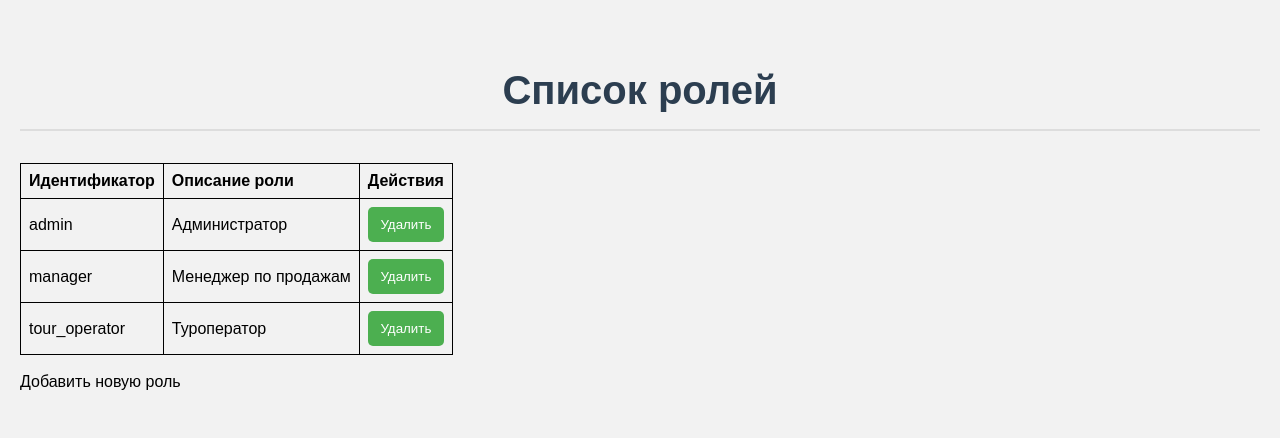
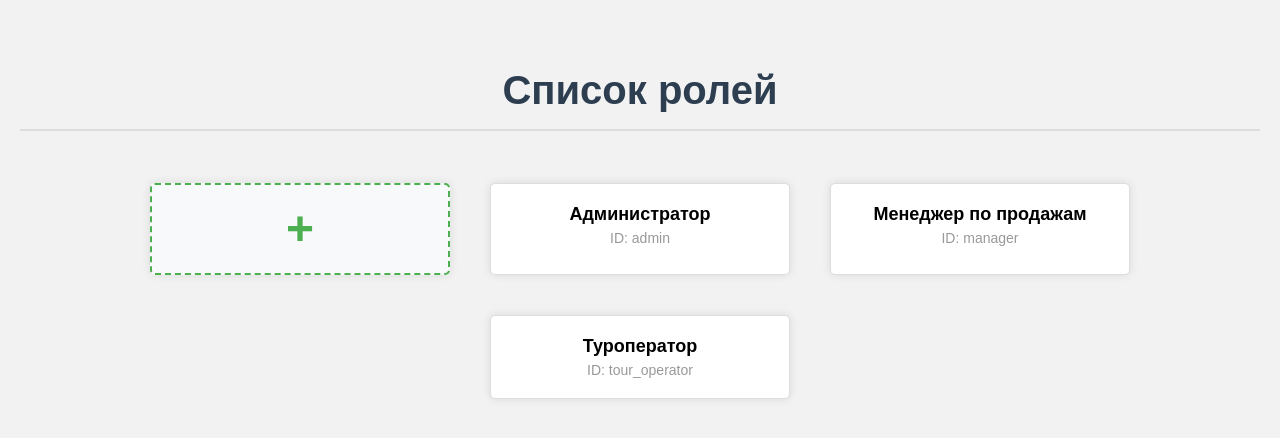
Before and after one commit to r10k5/turizm-server, a Django app: page /roli in a window 1280 px wide. Shown: the top 438 px of the page. Run offline with Django 5.2, Linux system fonts and the light colour scheme; data comes from the database, SQL or seed files in the repository.

Commit message:
стилизация списка ролей

```diff
--- a/turizm_core/templates/role/role_view.html
+++ b/turizm_core/templates/role/role_view.html
@@ -1,53 +1,114 @@
 {% extends "base.html" %}
+
+{% block head %}
+    <style>
+        .role-cards {
+            display: flex;
+            flex-wrap: wrap;
+            justify-content: center;
+        }
+        .role-card {
+            margin: 20px;
+            padding: 20px;
+            border: 1px solid #ddd;
+            border-radius: 5px;
+            width: 300px;
+            box-shadow: 0 0 10px rgba(0, 0, 0, 0.1);
+            background-color: #fff;
+            transition: box-shadow 0.2s;
+            position: relative;
+            display: flex;
+            flex-direction: column;
+            align-items: center;
+            cursor: pointer;
+        }
+        .role-card:hover {
+            box-shadow: 0 0 10px rgba(0, 0, 0, 0.2);
+            border: 1px solid #4CAF50;
+        }
+        .role-card .opisanie {
+            font-weight: bold;
+            font-size: 18px;
+            text-align: center;
+            margin-bottom: 5px;
+        }
+        .role-card .id {
+            color: #999;
+            font-size: 14px;
+            text-align: center;
+        }
+        .role-card .cancel-form {
+            position: absolute;
+            right: 10px;
+            top: 10px;
+        }
+        .role-card .cancel-btn {
+            background-color: #f44336;
+            color: #fff;
+            border: none;
+            border-radius: 100%;
+            width: 24px;
+            height: 24px;
+            opacity: 0;
+            cursor: pointer;
+            box-shadow: 0 0 10px rgba(0, 0, 0, 0.2);
+            font-size: 16px;
+            display: flex;
+            justify-content: center;
+            align-items: center;
+        }
+        .role-card:hover .cancel-btn {
+            opacity: 1;
+        }
+        .role-card .cancel-btn:hover {
+            transform: scale(1.5);
+        }
+        .add-role-card {
+            display: flex;
+            align-items: center;
+            justify-content: center;
+            background-color: #f8f9fa;
+            border: 2px dashed #4CAF50;
+            color: #4CAF50;
+            transition: all 0.3s ease;
+            text-decoration: none;
+        }
+        .add-role-card:hover {
+            background-color: #e8f5e9;
+            border-color: #45a049;
+            color: #45a049;
+            transform: scale(1.05);
+        }
+        .add-role-card .plus-icon {
+            font-size: 48px;
+            font-weight: bold;
+            line-height: 1;
+        }
+    </style>
+{% endblock %}
 
 {% block content %}
     <h1>Список ролей</h1>
-    <table>
-        <thead>
-            <tr>
-                <th>Идентификатор</th>
-                <th>Описание роли</th>
-                <th>Действия</th>
-            </tr>
-        </thead>
-        <tbody>
-            {% for role in roli %}
-                <tr>
-                    <td>{{ role.id }}</td>
-                    <td>{{ role.opisanie }}</td>
-                    <td>
-                        <form
-                            method="POST"
-                            action="/role/delete/{{ role.id }}"
-                            onsubmit="return confirm('Вы действительно хотите удалить роль: {{ role.opisanie }}?')"
-                        >
-                            {% csrf_token %}
-
-                            <button type="submit">Удалить</button>
-                        </form>
-                    </td>
-                </tr>
-            {% endfor %}
-        </tbody>
-    </table>
-    <br />
-    <a href="/role">Добавить новую роль</a>
-
-    <style>
-        th {
-            text-align: left;
-        }
-
-        th, td {
-            padding: 8px;
-        }
-
-        table, tr, td, th {
-            border: 1px solid black;
-        }
-
-        table {
-            border-collapse: collapse;
-        }
-    </style>
+    <div class="role-cards">
+        <a class="role-card add-role-card" href="/role">
+            <div class="plus-icon">+</div>
+        </a>
+        {% for role in roli %}
+        <a class="role-card" href="/roli/{{ role.id }}">
+            <form class="cancel-form"
+                  action="/role/delete/{{ role.id }}"
+                  method="POST"
+                  onsubmit="return confirm('Вы действительно хотите удалить роль: {{ role.opisanie }}?')">
+                {% csrf_token %}
+                <button class="cancel-btn">
+                    <svg xmlns="http://www.w3.org/2000/svg" width="24" height="24" viewBox="0 0 24 24">
+                        <path d="M19 6.41L17.59 5 12 10.59 6.41 5 5 6.41 10.59 12 5 17.59 6.41 19 12 13.41 17.59 19 19 17.59 13.41 12 19 6.41z" fill="currentColor"/>
+                    </svg>
+                </button>
+            </form>
+            <div class="opisanie">{{ role.opisanie }}</div>
+            <div class="id">ID: {{ role.id }}</div>
+        </a>
+        {% endfor %}
+    </div>
 {% endblock content %}
```
